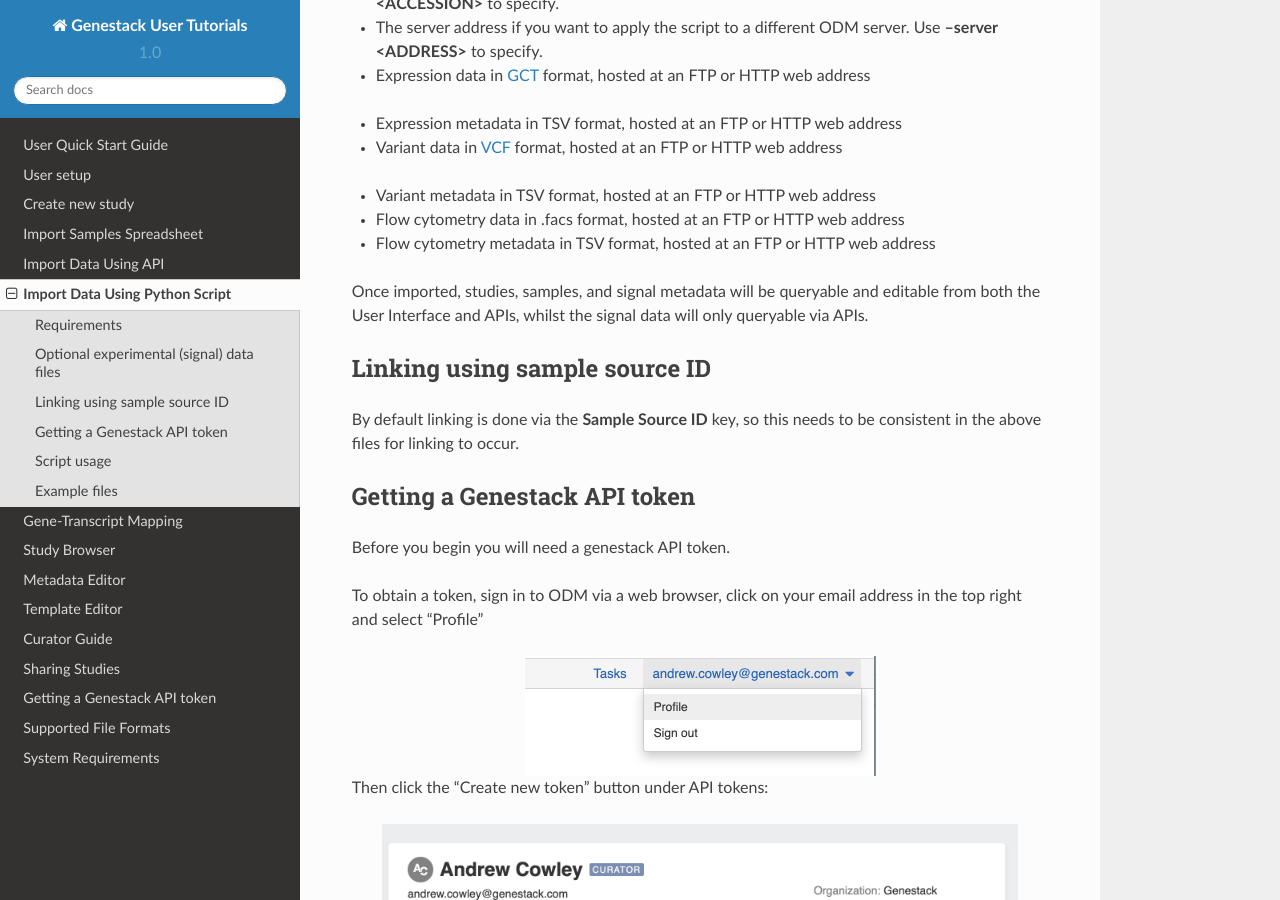
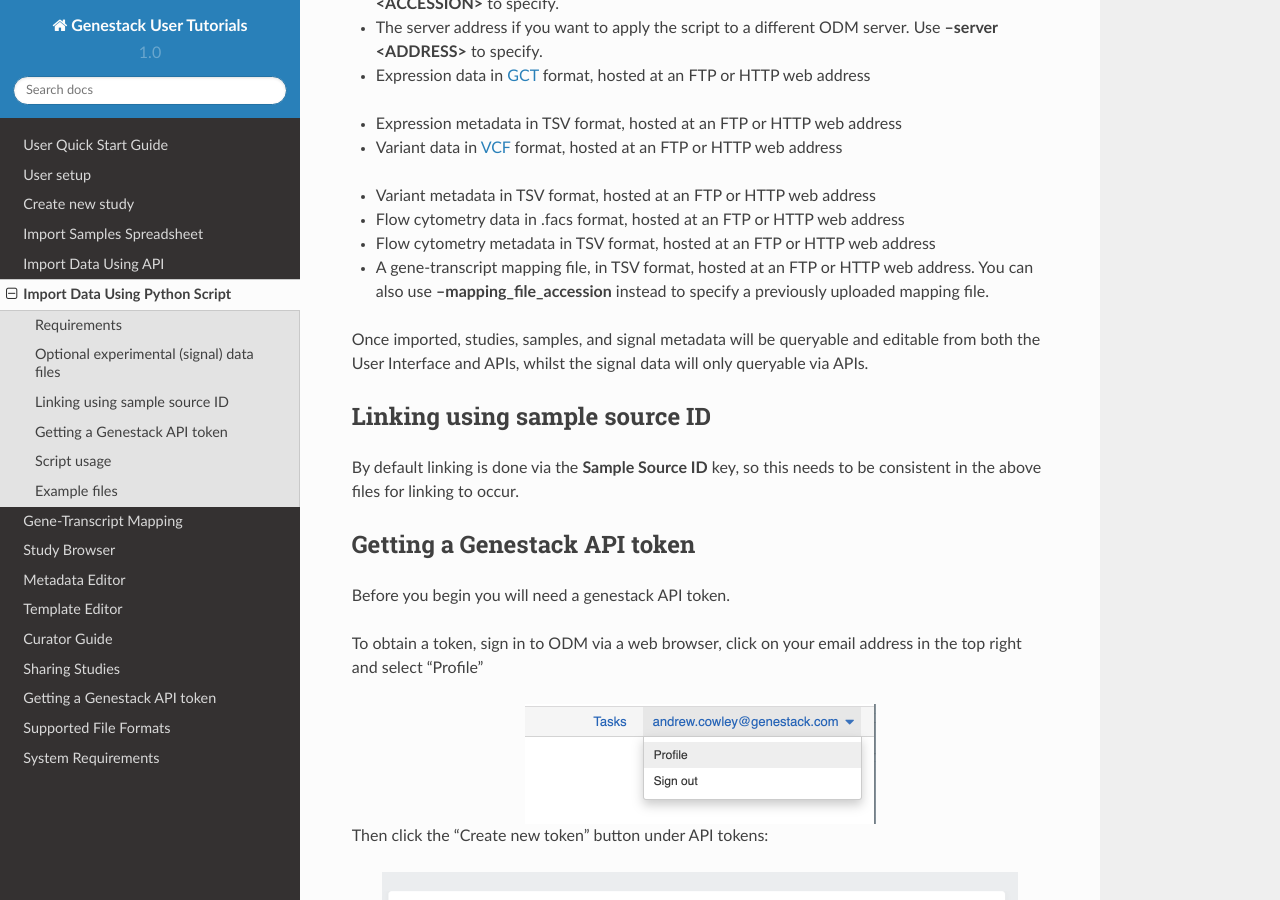
Before and after one commit to genestack/user-guide, a Sphinx documentation site: the page built from source/doc-odm-user-guide/import-data-using-python-script.rst, in a window 1280 px wide and 900 px high, scrolled down 664 px. Built offline with Sphinx 7.4.7 and the Read the Docs theme 2.0.0, drawn with Linux system fonts in a browser that asks for light colours; some of the changed text lies outside the part shown.

Commit message:
added mapping file to python load and link instructions

```diff
--- /dev/null
+++ b/source/doc-odm-user-guide/import-data-script-6.py
@@ -0,0 +1 @@
+--mapping_file [URL] --mapping_file_metadata [URL]
--- a/source/doc-odm-user-guide/import-data-using-python-script.rst
+++ b/source/doc-odm-user-guide/import-data-using-python-script.rst
@@ -40,6 +40,8 @@
 - Flow cytometry data in .facs format, hosted at an FTP or HTTP web address
 
 - Flow cytometry metadata in TSV format, hosted at an FTP or HTTP web address
+
+- A gene-transcript mapping file, in TSV format, hosted at an FTP or HTTP web address. You can also use **--mapping_file_accession** instead to specify a previously uploaded mapping file.
 
 Once imported, studies, samples, and signal metadata will be queryable and editable from both the User Interface and
 APIs, whilst the signal data will only queryable via APIs.
```
Also changed, not shown: other parts of source/doc-odm-user-guide/import-data-using-python-script.rst (+2 -0 lines).
